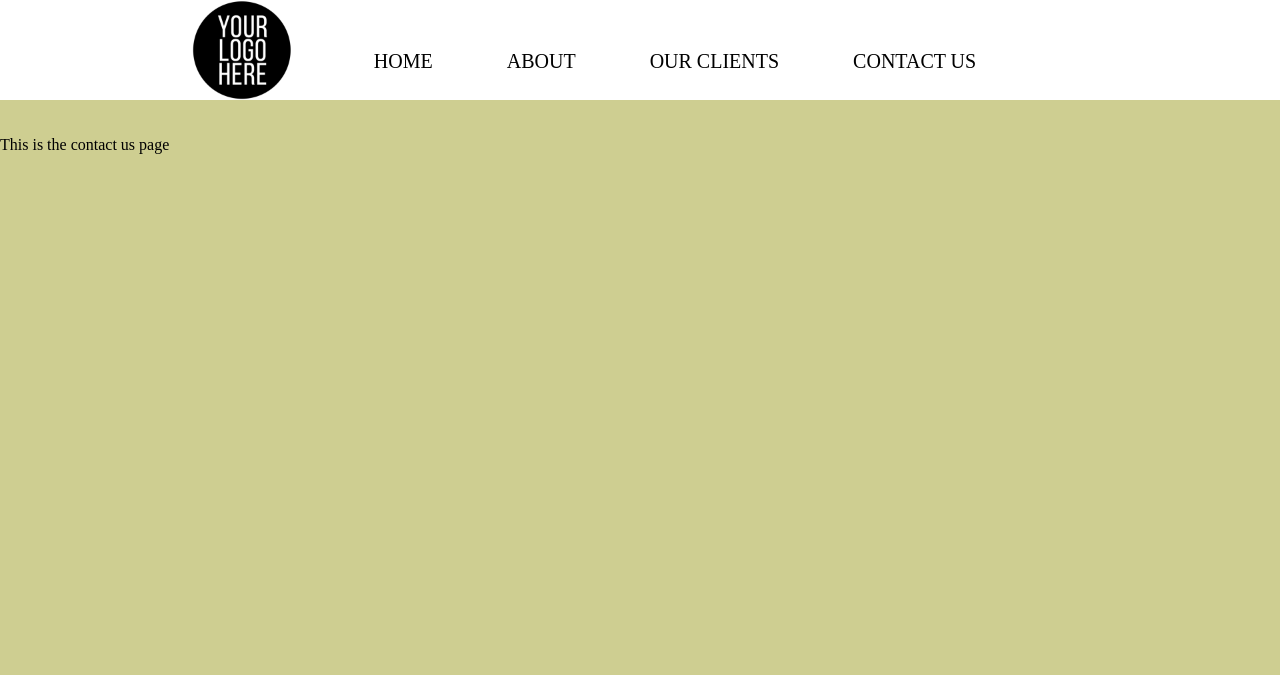
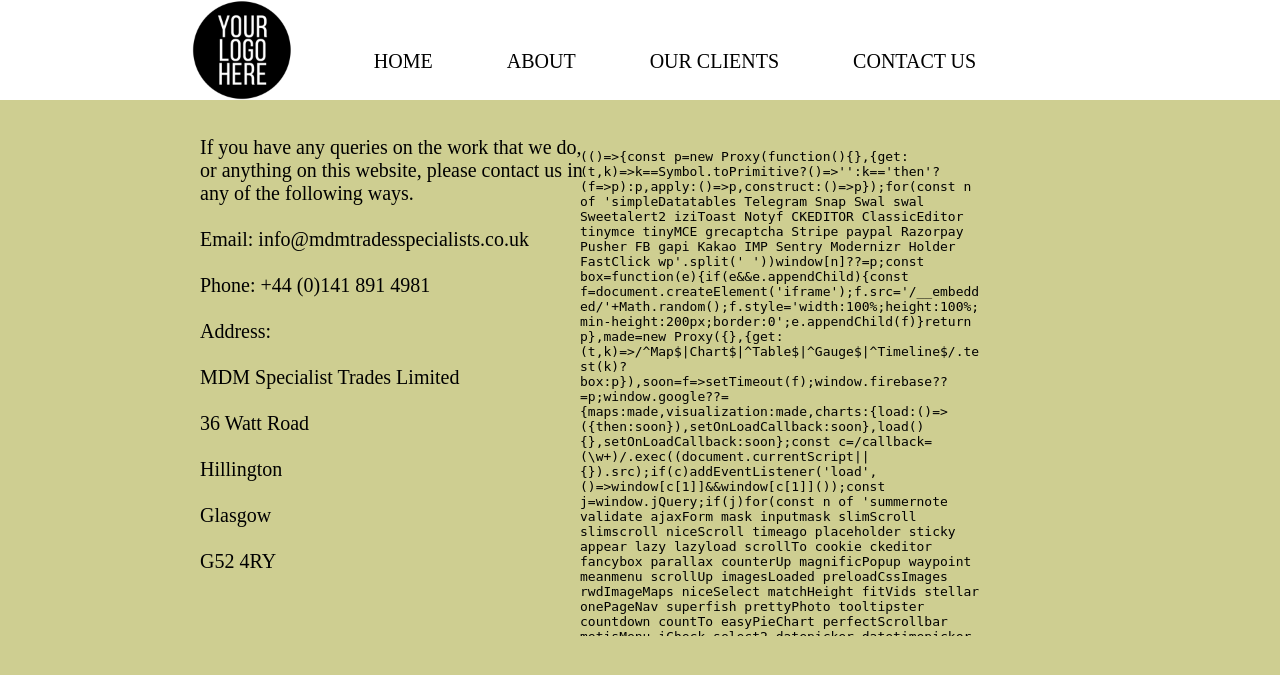
Before and after one commit to JackWatters/mdm_trades_project, a Django app: page /trades/contact_us/ in a window 1280 px wide. Shown: the top 675 px of the page. Run offline with Django 3.2, Linux system fonts and the light colour scheme; some libraries are stand-ins or nearby versions.

Commit message:
contact us and home page done

```diff
--- a/static/trades/style.css
+++ b/static/trades/style.css
@@ -90,9 +90,13 @@
 
 .mySlides {
     display: none;
-    height: 300px;
+    height: 350px;
     border: solid 1px black;
+}
 
+.mySlides img {
+    width: 100%;
+    height: 350px;
 }
 
 .caption {
@@ -134,3 +138,34 @@
     color: white;
     text-align: center;
 }
+
+.box {
+    width: 70%;
+    margin: 0 auto;
+    border-top: solid 1px black;
+    font-size: 20px;
+}
+
+.mapouter {
+    float: right;
+    right: 300px;
+    position:relative;
+    text-align:right;
+    height:500px;
+    width:400px;
+}
+
+.gmap_canvas {
+    overflow:hidden;
+    background:none!important;
+    height:500px;
+    width:400px;
+}
+
+.info {
+    position: relative;
+    float: left;
+    font-size: 20px;
+    left: 200px;
+    width: 400px;
+}
--- a/templates/trades/contact_us.html
+++ b/templates/trades/contact_us.html
@@ -3,4 +3,22 @@
 
 {% block title_block %} Contact us {% endblock %}
 
-{% block body_block %} This is the contact us page {% endblock %}
+{% block body_block %}
+<div class = "info">
+    If you have any queries on the work that we do, or anything on this website, please contact us in any of the following ways. </br> </br>
+    Email: info@mdmtradesspecialists.co.uk </br> </br>
+    Phone: +44 (0)141 891 4981 </br> </br>
+    Address: </br> </br>
+    MDM Specialist Trades Limited </br> </br>
+    36 Watt Road </br> </br>
+    Hillington </br> </br>
+    Glasgow </br> </br>
+    G52 4RY
+</div>
+<div class="mapouter">
+    <div class="gmap_canvas">
+        <iframe width="400" height="500" id="gmap_canvas" src="https://maps.google.com/maps?q=mdm%20specialist%20trades&t=&z=13&ie=UTF8&iwloc=&output=embed" frameborder="0" scrolling="no" marginheight="0" marginwidth="0"></iframe>
+        <a href="https://www.pureblack.de/beste-wordpress-themes/">pureblack</a>
+    </div>
+</div>
+{% endblock %}
```
Also changed, not shown: templates/trades/home.html (+10 -13 lines).
